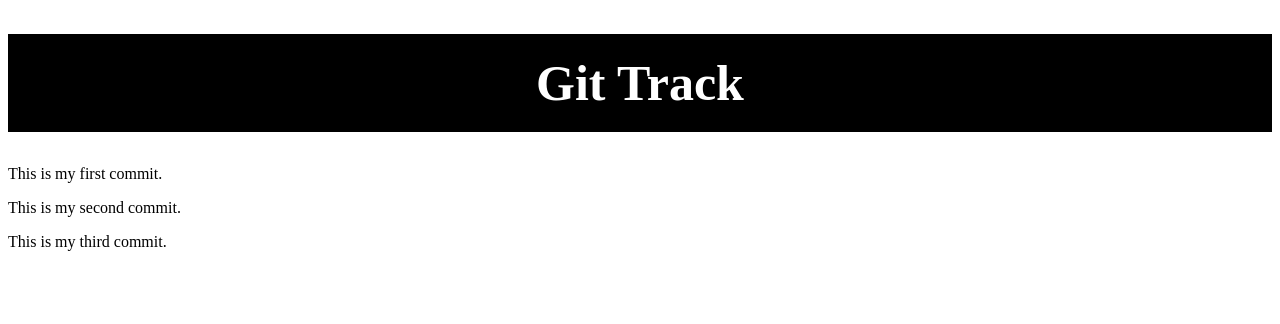
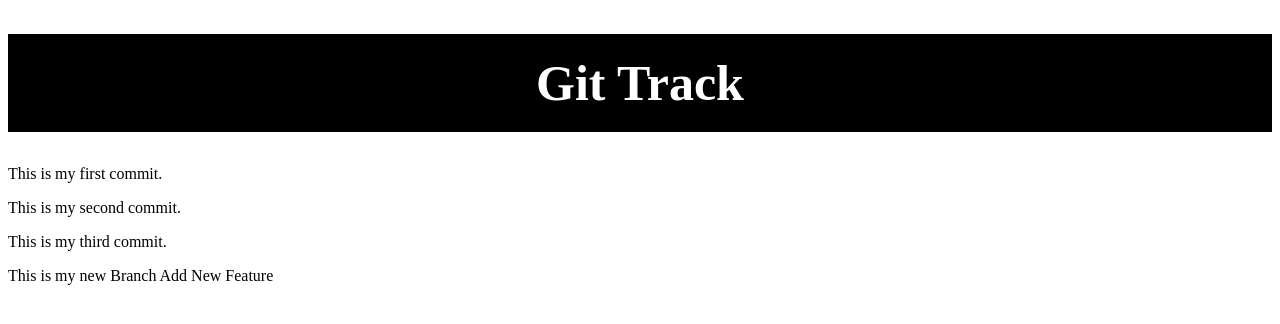
Before and after one commit to minbanyartalahtaw/Git-Train, a plain HTML site: page index.html in a window 1280 px wide. Drawn offline with Linux system fonts and the light colour scheme.

Commit message:
add new feature

```diff
--- a/index.html
+++ b/index.html
@@ -11,5 +11,7 @@
     <p>This is my first commit.</p>
     <p>This is my second commit.</p>
     <p>This is my third commit.</p>
+
+    <p>This is my new Branch Add New Feature</p>
 </body>
 </html>
```
